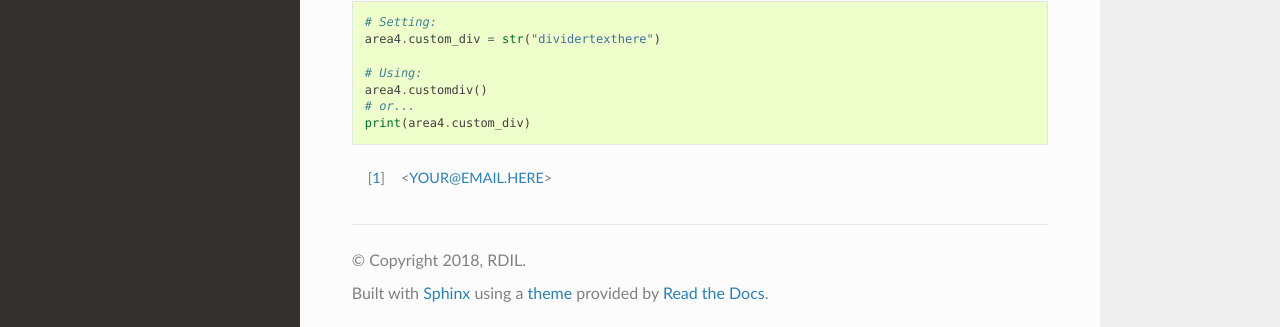
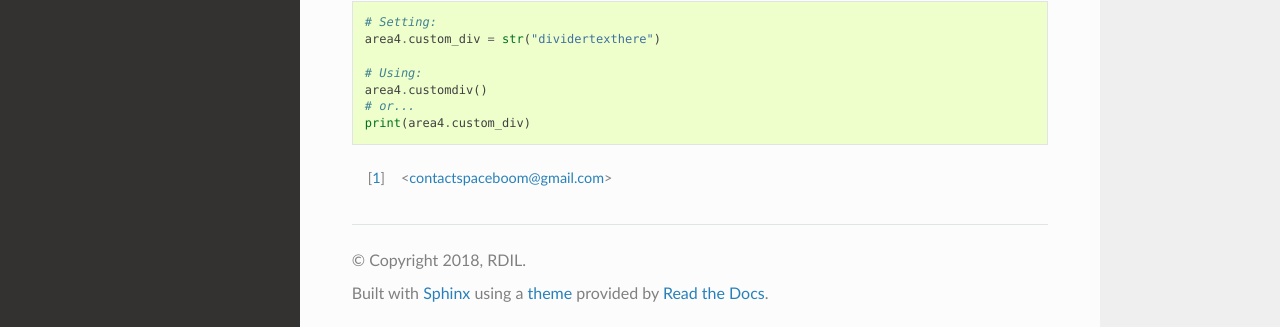
Before and after one commit to area4lib/area4, a Sphinx documentation site: the page built from docs/index.rst, in a window 1280 px wide and 900 px high, scrolled down 2032 px. Shown: the part 570-897 px from the top of the window. Built offline with Sphinx 7.4.7 and the Read the Docs theme 2.0.0, drawn with Linux system fonts in a browser that asks for light colours; some of the changed lines change nothing that is shown.

Commit message:
update email

```diff
--- a/docs/index.rst
+++ b/docs/index.rst
@@ -149,4 +149,4 @@ They can be called/used/updated this way:
 
 .. _here: https://repl.it/@jumbocakeyumyum/area4tests
 .. _`View on GitHub`: https://github.com/RDIL/area4
-.. [#RDIL] <YOUR@EMAIL.HERE>
+.. [#RDIL] <contactspaceboom@gmail.com>
```
